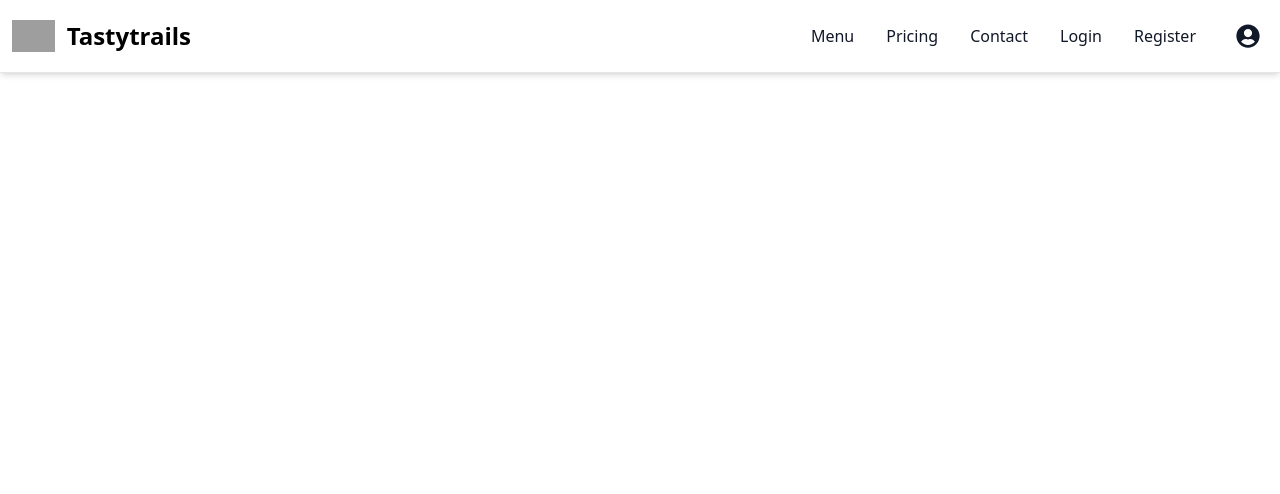
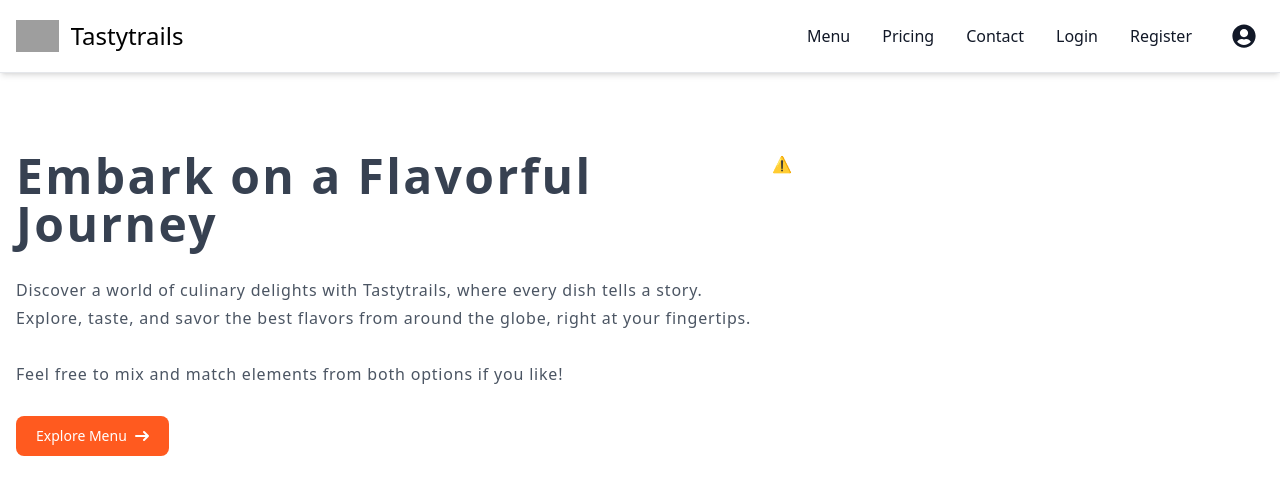
Before and after one commit to Rafiul29/tasty-trails-client, a React (Vite) app: page / in a window 1280 px wide. Shown: the top 494 px of the page. Built offline with nearby package versions, Linux system fonts and the light colour scheme; no server answers; grey boxes are pictures that could not be loaded.

Commit message:
home page hero section added

```diff
--- a/package.json
+++ b/package.json
@@ -10,6 +10,7 @@
     "preview": "vite preview"
   },
   "dependencies": {
+    "@lottiefiles/react-lottie-player": "^3.5.4",
     "@reduxjs/toolkit": "^2.2.7",
     "flowbite": "^2.5.1",
     "flowbite-react": "^0.10.1",
--- a/src/App.jsx
+++ b/src/App.jsx
@@ -11,7 +11,9 @@ import PublicRoutes from "./routes/PublicRoutes";
 import Menu from "./pages/Menu";
 import MenuItemDetails from "./pages/MenuItemDetails";
 import Loading from "./components/ui/Loading";
-
+// https://lottie.host/c22c41cc-945d-4128-91cb-e1282306e4b7/DEzt4GBIHb.json
+// https://lottie.host/a959a4d2-6df4-461d-ac5c-f0e82df01c05/N83XjzAzm4.json
+// https://lottie.host/a9f57bd4-918a-420f-9741-ba7fc5993a8d/jcHPusOXoq.json
 function App() {
   const authChecked = useAuthCheck();
 
@@ -22,7 +24,7 @@ function App() {
   ) : (
     <>
       <Navbar />
-      <main className="pt-28">
+      <main>
         <Routes>
           <Route exact path="/" element={<Home />} />
           <Route exact path="/menu" element={<Menu />} />
--- /dev/null
+++ b/src/components/Hero/Hero.jsx
@@ -0,0 +1,121 @@
+import { Player } from "@lottiefiles/react-lottie-player";
+import { Swiper, SwiperSlide } from "swiper/react";
+
+// Import Swiper styles
+import "swiper/css";
+import "swiper/css/pagination";
+import "swiper/css/navigation";
+
+// import required modules
+import { Autoplay } from "swiper/modules";
+import { Link } from "react-router-dom";
+
+const Hero = () => {
+  return (
+    <header className="md:py-10">
+      <div className="wrapper ">
+        <div className="grid grid-cols-1 md:grid-cols-2 lg:grid-cols-5 gap-3 place-items">
+          <div className="lg:col-span-3 place-content-center">
+            <div className="lg:space-y-7 space-y-6 ">
+              <h1 className="text-3xl md:text-4xl lg:text-5xl font-bold tracking-wider text-gray-700">
+                Embark on a Flavorful Journey{" "}
+              </h1>
+              <p className="text-gray-600 tracking-wider leading-7">
+                Discover a world of culinary delights with Tastytrails, where
+                every dish tells a story. Explore, taste, and savor the best
+                flavors from around the globe, right at your fingertips.
+              </p>
+              <p className="text-gray-600 tracking-wider leading-7">
+                Feel free to mix and match elements from both options if you
+                like!
+              </p>
+              <Link
+                to="/menu"
+                className="text-white bg-orange-500 hover:bg-orange-600 font-medium rounded-lg text-sm px-5 py-2.5 text-center inline-flex items-center dark:bg-orange-600 dark:hover:bg-orange-700 dark:focus:ring-orange-800"
+              >
+                Explore Menu
+                <svg
+                  className="rtl:rotate-180 w-3.5 h-3.5 ms-2"
+                  aria-hidden="true"
+                  xmlns="http://www.w3.org/2000/svg"
+                  fill="none"
+                  viewBox="0 0 14 10"
+                >
+                  <path
+                    stroke="currentColor"
+                    strokeLinecap="round"
+                    strokeLinejoin="round"
+                    strokeWidth="2"
+                    d="M1 5h12m0 0L9 1m4 4L9 9"
+                  />
+                </svg>
+              </Link>
+            </div>
+          </div>
+          <div className="lg:col-span-2 overflow-hidden ">
+            {" "}
+            <Swiper
+              spaceBetween={30}
+              centeredSlides={true}
+              autoplay={{
+                delay: 8000,
+                disableOnInteraction: false,
+              }}
+              loop={true}
+              modules={[Autoplay]}
+              className="mySwiper"
+            >
+              <SwiperSlide>
+                {" "}
+                <div className="h-100">
+                  <Player
+                    src="https://lottie.host/a959a4d2-6df4-461d-ac5c-f0e82df01c05/N83XjzAzm4.json"
+                    className="player"
+                    loop
+                    autoplay
+                    style={{
+                      height: "390px",
+                      width: "390px",
+                    }}
+                  />
+                </div>
+              </SwiperSlide>
+              <SwiperSlide>
+                {" "}
+                <div className="h-100">
+                  <Player
+                    src="https://lottie.host/61c0e164-07fd-4800-91d6-012b12870c63/rzdd8hTOOd.json"
+                    className="player"
+                    loop
+                    autoplay
+                    style={{
+                      height: "390px",
+                      width: "390px",
+                    }}
+                  />
+                </div>
+              </SwiperSlide>
+
+              <SwiperSlide>
+                <div className="h-100">
+                  <Player
+                    src="https://lottie.host/a959a4d2-6df4-461d-ac5c-f0e82df01c05/N83XjzAzm4.json"
+                    className="player"
+                    loop
+                    autoplay
+                    style={{
+                      height: "390px",
+                      width: "390px",
+                    }}
+                  />
+                </div>
+              </SwiperSlide>
+            </Swiper>
+          </div>
+        </div>
+      </div>
+    </header>
+  );
+};
+
+export default Hero;
--- a/src/components/category/MenuCategoryCard.jsx
+++ b/src/components/category/MenuCategoryCard.jsx
@@ -7,13 +7,13 @@ const MenuCategoryCard = ({ category }) => {
 
   const dispatch = useDispatch();
 
-  const handeCategorySearch = (name) => {
-    dispatch(searchCategory({ name: name }));
+  const handeCategorySearch = (slug) => {
+    dispatch(searchCategory({ name: slug }));
   };
 
   return (
     <div className="flex flex-col group justify-center items-center gap-1  bg-orange-50 hover:bg-orange-100 p-2 duration-500 border border-orange-100 hover:border-orange-200 rounded-md cursor-pointer h-30 w-24"
-    onClick={() => handeCategorySearch(name)}>
+    onClick={() => handeCategorySearch(slug)}>
       <div
         className="overflow-hidden  h-16 w-16 "
       >
--- a/src/components/common/Navbar.jsx
+++ b/src/components/common/Navbar.jsx
@@ -48,7 +48,7 @@ const Navbar = () => {
             className="h-8"
             alt="Flowbite Logo"
           />
-          <span className="self-center text-2xl font-semibold whitespace-nowrap dark:text-white">
+          <span className="self-center text-2xl whitespace-nowrap dark:text-white">
             Tastytrails
           </span>
         </Link>
--- a/src/index.css
+++ b/src/index.css
@@ -5,7 +5,7 @@
 
 
 .wrapper{
- @apply container mx-auto px-4 md:px-3
+ @apply container mx-auto px-4 md:px-4;
 }
 
 
--- a/src/pages/Home.jsx
+++ b/src/pages/Home.jsx
@@ -1,57 +1,9 @@
-import MenuCategory from "../components/category/MenuCategory";
-
-import { Swiper, SwiperSlide } from "swiper/react";
-
-// Import Swiper styles
-import "swiper/css";
-import "swiper/css/pagination";
-import "swiper/css/navigation";
-import { Navigation } from "swiper/modules";
-
+import Hero from "../components/Hero/Hero";
 
 const Home = () => {
   return (
-    <div className="wrapper">
-      {/* <CategoryMenuSlider/> */}
-      {/* <div className="slider">
-        <Swiper
-          spaceBetween={30}
-          className="mySwipe h-48 py-20"
-          navigation={{
-            nextEl: ".swiper-button-next",
-            prevEl: ".swiper-button-prev",
-          }}
-          modules={[Navigation]}
-          breakpoints={{
-            320: {
-              slidesPerView: 3,
-            },
-            768: {
-              slidesPerView: 5,
-            },
-            1024: {
-              slidesPerView: 10,
-            },
-          }}
-        >
-          <SwiperSlide>Slide 1</SwiperSlide>
-          <SwiperSlide>Slide 2</SwiperSlide>
-          <SwiperSlide>Slide 3</SwiperSlide>
-          <SwiperSlide>Slide 4</SwiperSlide>
-          <SwiperSlide>Slide 5</SwiperSlide>
-          <SwiperSlide>Slide 6</SwiperSlide>
-          <SwiperSlide>Slide 7</SwiperSlide>
-          <SwiperSlide>Slide 8</SwiperSlide>
-          <SwiperSlide>Slide 9</SwiperSlide>
-        </Swiper>
-        <div className="button-arrangemnt">
-          <div className="button-swiper">
-          <div className="swiper-button-prev border-2 bg-orange-100 border-orange-200 font-bold text-slate-900 hover:bg-orange-400 cursor-pointer hover:text-white h-10 w-10  hover:border-amber-500 duration-500  rounded-full"></div>
-            <div className="swiper-button-next border-2 font-bold bg-orange-100 border-orange-200 text-slate-900 hover:bg-orange-400 cursor-pointer hover:text-white h-10 w-10  hover:border-amber-500 duration-500  rounded-full"></div>
-          </div>
-        </div>
-      </div> */}
-      {/* <MenuCategory /> */}
+    <div className="pt-28">
+    <Hero/>
     </div>
   );
 };
```
Also changed, not shown: 1 other file (tests, documents, lock files or other folders).
